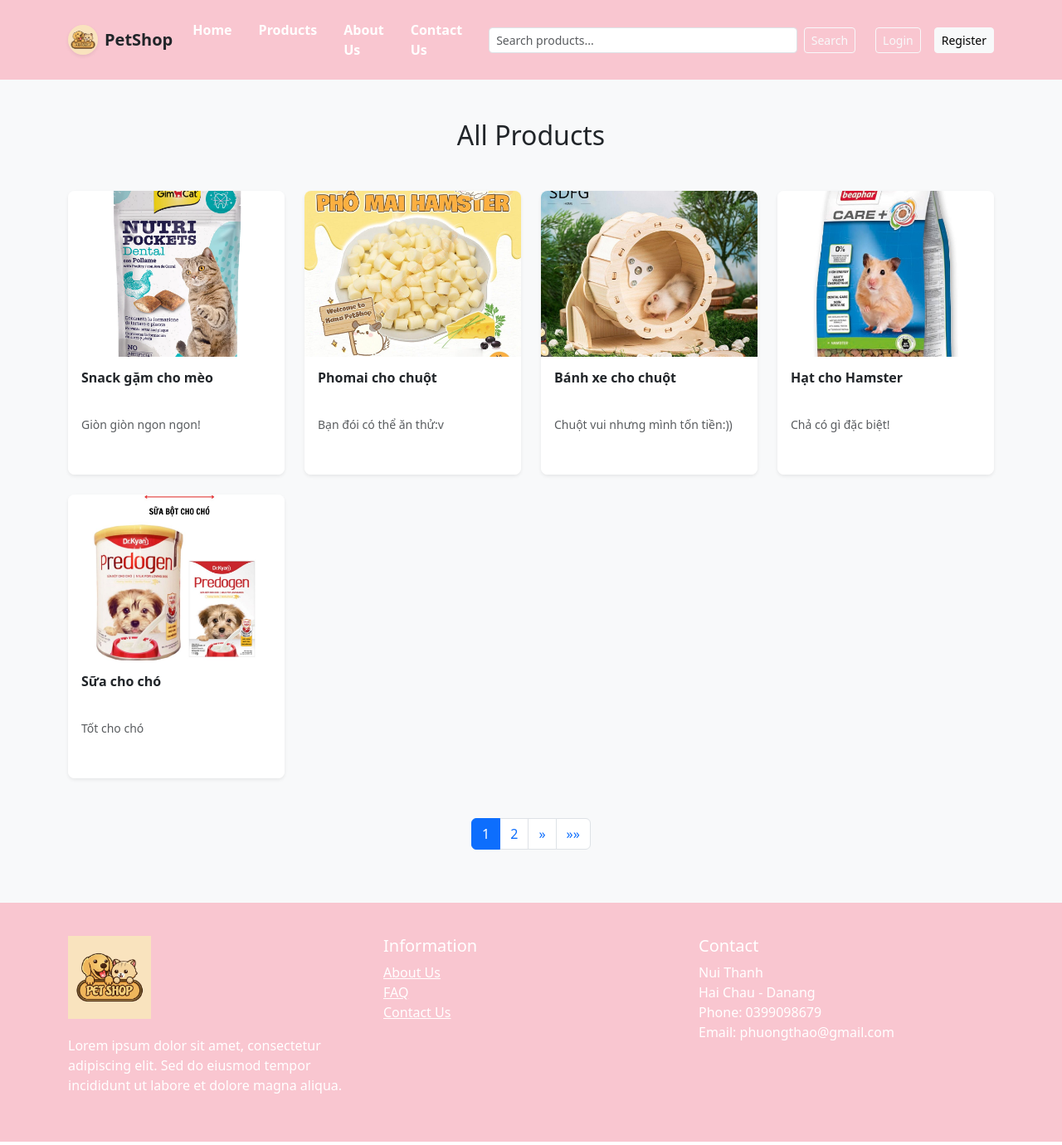
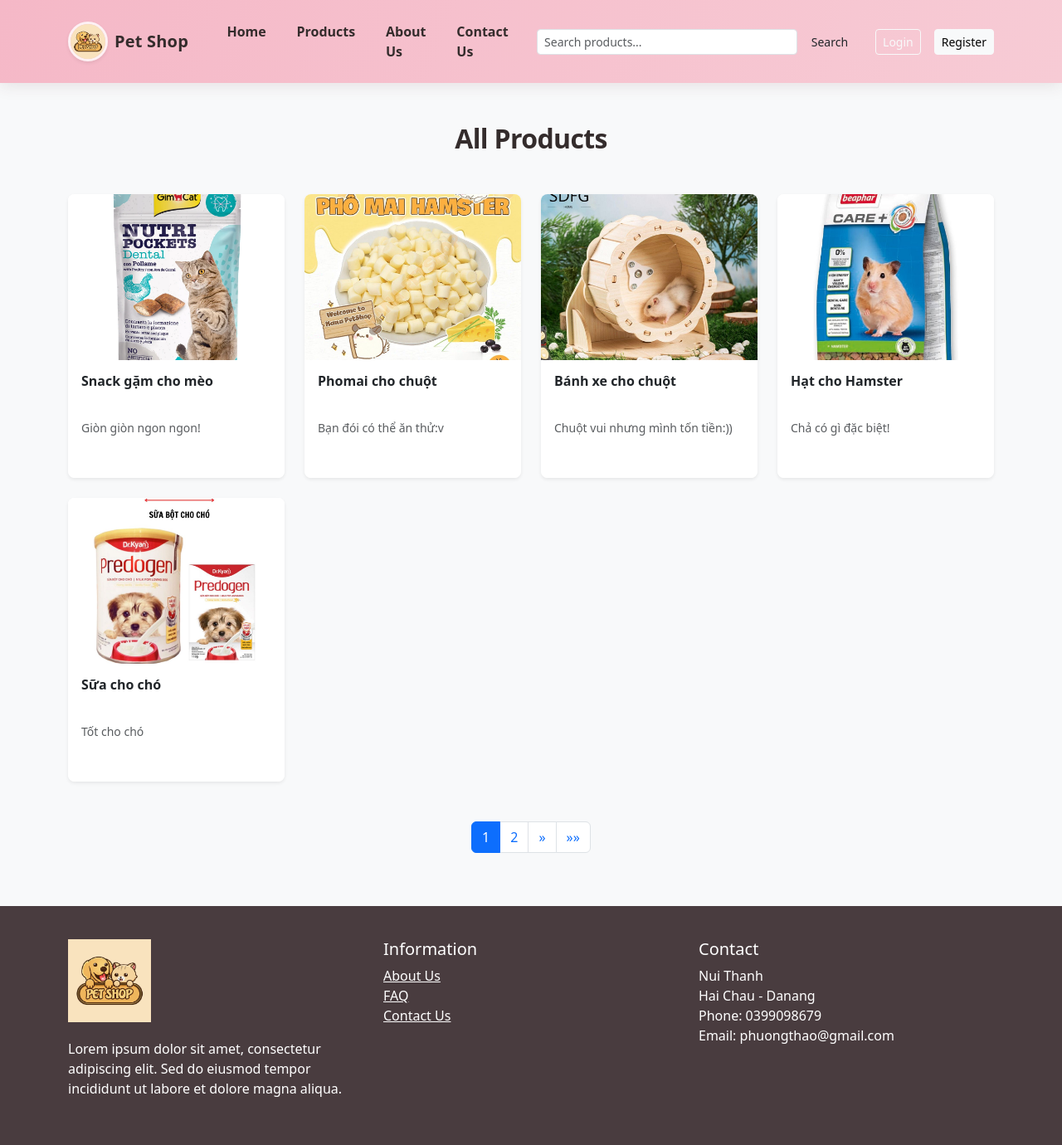
Before and after one commit to ngophuongthaouser-gif/ecommerce-devops, a Django app: page / in a window 1280 px wide. Shown: the whole page at 83% size. Run offline with Django 5.2, Linux system fonts and the light colour scheme; data comes from the database, SQL or seed files in the repository.

Commit message:
Improve Pet Shop interface and static assets

```diff
--- a/ecommerce/templates/home.html
+++ b/ecommerce/templates/home.html
@@ -8,18 +8,77 @@
     <link href="https://cdn.jsdelivr.net/npm/bootstrap@5.3.0/dist/css/bootstrap.min.css" rel="stylesheet">
     <link href="https://cdnjs.cloudflare.com/ajax/libs/font-awesome/6.0.0/css/all.min.css" rel="stylesheet">
     <style>
+        :root {
+            --pet-pink: #f5b8c7;
+            --pet-pink-dark: #d97992;
+            --pet-cream: #fffaf5;
+            --pet-ink: #342c2c;
+            --pet-muted: #756b6b;
+        }
+
+        body {
+            background: var(--pet-cream);
+            color: var(--pet-ink);
+        }
+
         .nav-main {
-            background-color: #f9c6d0;
-            padding: 15px;
+            background: linear-gradient(110deg, #f5b8c7, #f7cbd5);
+            padding: 10px 0;
+            box-shadow: 0 3px 18px rgba(91, 47, 58, 0.12);
         }
+
+        .nav-main .container {
+            gap: 1.25rem;
+        }
+
+        .nav-main .navbar-brand {
+            color: var(--pet-ink);
+            font-weight: 800;
+            letter-spacing: 0.01em;
+            white-space: nowrap;
+        }
+
         .nav-main .navbar-brand img {
-            height: 40px;
+            width: 48px;
+            height: 48px;
+            object-fit: cover;
+            border: 3px solid rgba(255, 255, 255, 0.8);
         }
         .nav-main .nav-link {
-            color: white !important;
+            color: var(--pet-ink) !important;
+            font-weight: 600;
+            padding: 0.5rem 0.65rem !important;
+            border-radius: 999px;
         }
+        .nav-main .nav-link:hover,
+        .nav-main .nav-link:focus {
+            background: rgba(255, 255, 255, 0.55);
+        }
+
+        .nav-main .navbar-toggler {
+            border-color: rgba(52, 44, 44, 0.35);
+        }
+
         .search-box {
-            width: 400px;
+            width: min(100%, 360px);
+        }
+
+        .search-box .form-control {
+            border: 0;
+            border-radius: 999px 0 0 999px;
+            padding-left: 1rem;
+        }
+
+        .search-box .btn {
+            border: 0;
+            border-radius: 0 999px 999px 0;
+            background: var(--pet-ink);
+            color: white;
+        }
+
+        .collection-section {
+            min-height: 70vh;
+            padding: 3.5rem 0 5rem;
         }
         .banner-section {
             background: #f8f9fa;
@@ -35,29 +94,33 @@
         }
         .collection-title {
             text-align: center;
-            margin-bottom: 30px;
+            margin-bottom: 2.5rem;
+            color: var(--pet-ink);
+            font-weight: 800;
+            letter-spacing: -0.02em;
         }
         .product-card {
-            border: 1px solid #ddd;
-            border-radius: 12px;
+            border: 1px solid rgba(217, 121, 146, 0.12);
+            border-radius: 18px;
             overflow: hidden;
             height: 100%;
             display: flex;
             flex-direction: column;
             background-color: white;
-            box-shadow: 0 4px 12px rgba(0, 0, 0, 0.05);
-            transition: transform 0.2s ease;
+            box-shadow: 0 12px 28px rgba(91, 47, 58, 0.08);
+            transition: transform 0.2s ease, box-shadow 0.2s ease;
         }
 
         .product-card:hover {
-            transform: translateY(-5px);
+            transform: translateY(-6px);
+            box-shadow: 0 18px 34px rgba(91, 47, 58, 0.14);
         }
 
         .product-card img {
             width: 100%;
             height: 200px;
             object-fit: contain;
-            background-color: #f8f9fa;
+            background-color: #fff;
         }
 
         .product-info {
@@ -71,7 +134,7 @@
         .product-info h5 {
             font-size: 1rem;
             font-weight: 600;
-            color: #343a40;
+            color: var(--pet-ink);
             margin-bottom: 8px;
             min-height: 48px;
             overflow: hidden;
@@ -79,7 +142,7 @@
 
         .product-info p {
             font-size: 0.875rem;
-            color: #6c757d;
+            color: var(--pet-muted);
             margin-bottom: 0;
             min-height: 54px;
             line-height: 1.4;
@@ -99,7 +162,7 @@
             border-radius: 20px;
         }
         footer {
-            background: #f9c6d0;
+            background: #493c3f;
             color: white;
             padding: 40px 0;
         }
@@ -140,22 +203,22 @@
             transition: all 0.3s ease;
         }
         .category-filter .btn:hover {
-            background-color: rgb(249, 198, 208);
+            background-color: var(--pet-pink);
             color: white;
         }
         .category-filter .btn.active {
-            background-color: rgb(249, 198, 208);
+            background-color: var(--pet-pink-dark);
             color: white;
         }
     </style>
 </head>
 <body>
     <!-- Navigation -->
-    <nav class="navbar navbar-expand-lg" style="background-color: #f9c6d0;">
+    <nav class="navbar navbar-expand-lg nav-main">
         <div class="container py-2">
             <a class="navbar-brand d-flex align-items-center" href="{% url 'home' %}">
-                <img src="{% static 'images/logo.jpg' %}" alt="Logo" height="36" class="me-2 rounded-circle shadow-sm">
-                <span class="fs-5 fw-semibold text-dark">PetShop</span>
+                <img src="{% static 'images/logo.jpg' %}" alt="Pet Shop logo" class="me-2 rounded-circle shadow-sm">
+                <span class="fs-5">Pet Shop</span>
             </a>
 
             <button class="navbar-toggler border-0" type="button" data-bs-toggle="collapse" data-bs-target="#navbarNav">
@@ -165,23 +228,23 @@
             <div class="collapse navbar-collapse" id="navbarNav">
                 <ul class="navbar-nav ms-auto gap-3">
                     <li class="nav-item">
-                        <a class="nav-link text-white fw-semibold" href="{% url 'home' %}">Home</a>
+                        <a class="nav-link" href="{% url 'home' %}">Home</a>
                     </li>
                     <li class="nav-item">
-                        <a class="nav-link text-white fw-semibold" href="#">Products</a>
+                        <a class="nav-link" href="#">Products</a>
                     </li>
                     <li class="nav-item">
-                        <a class="nav-link text-white fw-semibold" href="#">About Us</a>
+                        <a class="nav-link" href="#">About Us</a>
                     </li>
                     <li class="nav-item">
-                        <a class="nav-link text-white fw-semibold" href="#">Contact Us</a>
+                        <a class="nav-link" href="#">Contact Us</a>
                     </li>
                 </ul>
 
                 <!-- Search -->
                 <form class="d-flex ms-lg-4 my-2 my-lg-0 w-100" method="get" action="{% url 'search' %}">
                     <input class="form-control form-control-sm me-2" type="search" name="q" placeholder="Search products..." aria-label="Search">
-                    <button class="btn btn-outline-light btn-sm" type="submit">Search</button>
+                    <button class="btn btn-sm" type="submit">Search</button>
                 </form>
 
                 <!-- Auth & Cart -->
--- a/requirements.txt
+++ b/requirements.txt
@@ -1,2 +1,4 @@
 Django==5.1.15
 gunicorn==23.0.0
+whitenoise==6.9.0
+Pillow==11.1.0
```
Also changed, not shown: ecommerce/settings.py (+10 -0 lines).
